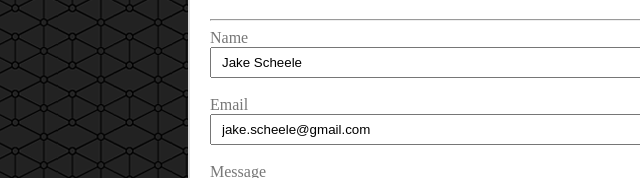
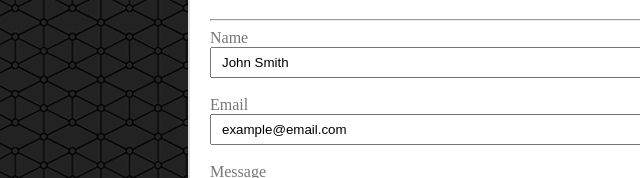
Before and after one commit to jakescheele/Basic-Portfolio, a plain HTML site: page contact.html in a window 1280 px wide. Shown: the part 149-327 px from the top of the page, 0-640 px from the left. Drawn offline with Linux system fonts and the light colour scheme.

```diff
--- a/contact.html
+++ b/contact.html
@@ -32,11 +32,11 @@
             <form>
                 Name
                 <br>
-                <input class="input-small" type="text" value="Jake Scheele">
+                <input class="input-small" type="text" value="John Smith">
                 <br><br>
                 Email
                 <br>
-                <input class="input-small" type="text" value="jake.scheele@gmail.com">
+                <input class="input-small" type="text" value="example@email.com">
                 <br><br>
                 Message
                 <br>
```
